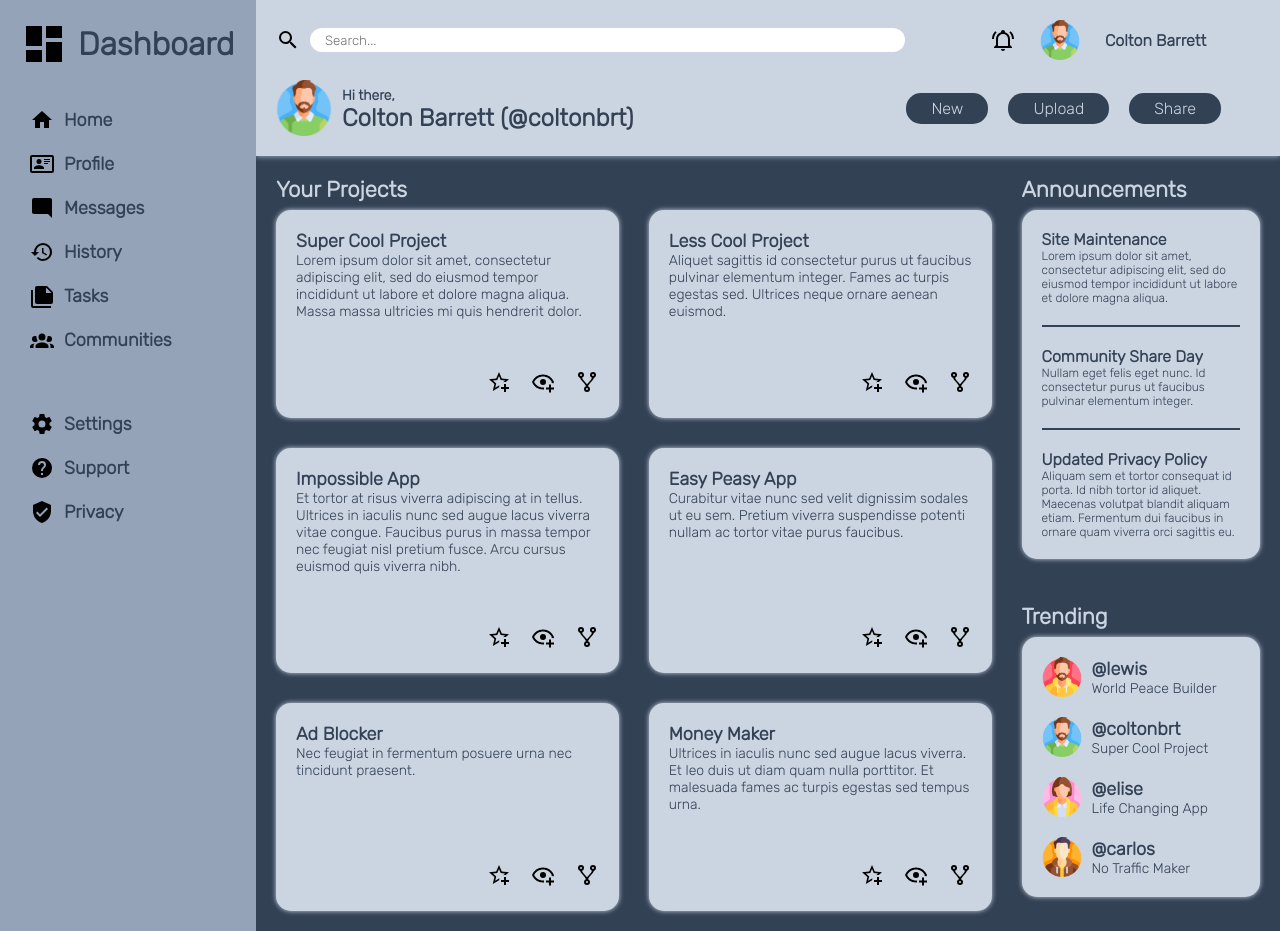
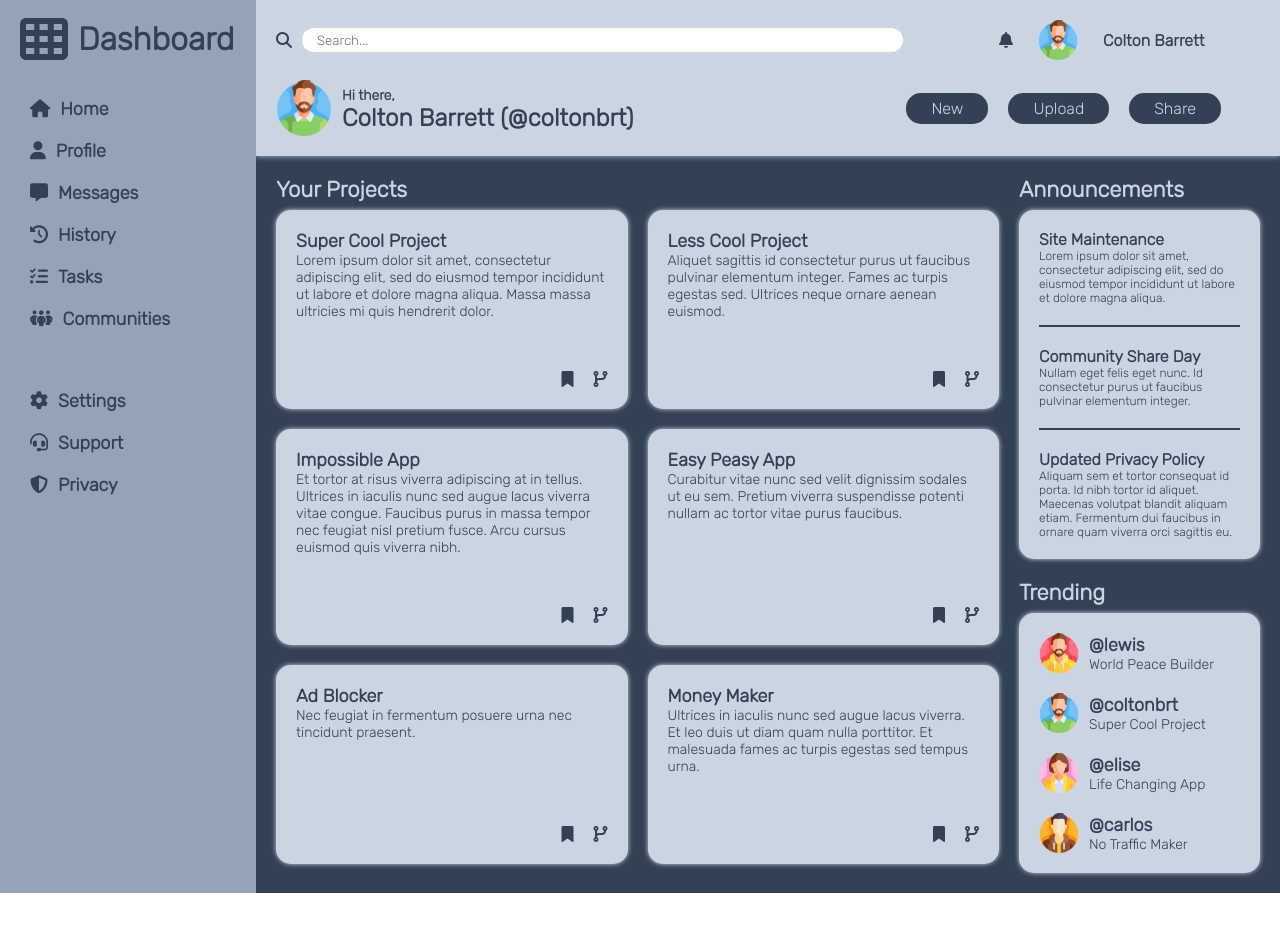
Before and after one commit to rubeans/admin-dashboard, a plain HTML site: page index.html in a window 1280 px wide. After the commit the page ends 893 px from the top, so only its background shows below. Drawn offline with Linux system fonts and the light colour scheme.

Commit message:
remove icons folder and replace with font awesome icons

```diff
--- a/index.html
+++ b/index.html
@@ -5,6 +5,8 @@
   <meta charset="UTF-8">
   <meta http-equiv="X-UA-Compatible" content="IE=edge">
   <meta name="viewport" content="width=device-width, initial-scale=1.0">
+  <!-- FONT AWESOME -->
+  <script src="https://kit.fontawesome.com/676b11367f.js" crossorigin="anonymous"></script>
   <!-- CSS -->
   <link rel="stylesheet" href="style.css">
   <title>Admin Dashboard</title>
@@ -18,11 +20,11 @@
       <!-- top header -->
       <div class="top-header">
         <div class="top-left">
-          <img class="icon" src="./icons/header/magnify.svg">
+          <i class="fa-solid fa-magnifying-glass"></i>
           <input type="text" placeholder="Search...">
         </div>
         <div class="top-right">
-          <img class="icon" src="./icons/header/bell-ring-outline.svg">
+          <i class="fa-solid fa-bell"></i>
           <img class="profile-pic normal-pic" src="./img/man-1.png" alt="admin profile picture">
           <h1 class="small-name">Colton Barrett</h1>
         </div>
@@ -55,9 +57,8 @@
               <p class="project-p">Lorem ipsum dolor sit amet, consectetur adipiscing elit, sed do eiusmod tempor incididunt ut labore et dolore magna aliqua. Massa massa ultricies mi quis hendrerit dolor.</p>
             </div>
             <div class="project-icons">
-              <a href="#"><img class="icon" src="./icons/main/star-plus-outline.svg"></a>
-              <a href="#"><img class="icon" src="./icons/main/eye-plus-outline.svg"></a>
-              <a href="#"><img class="icon" src="./icons/main/source-fork.svg"></a>
+              <a href="#"><i class="fa-solid fa-bookmark"></i></a>
+              <a href="#"><i class="fa-solid fa-code-branch"></i></a>
             </div>
           </div>
           <div class="project-box">
@@ -66,9 +67,8 @@
               <p class="project-p">Aliquet sagittis id consectetur purus ut faucibus pulvinar elementum integer. Fames ac turpis egestas sed. Ultrices neque ornare aenean euismod.</p>
             </div>
             <div class="project-icons">
-              <a href="#"><img class="icon" src="./icons/main/star-plus-outline.svg"></a>
-              <a href="#"><img class="icon" src="./icons/main/eye-plus-outline.svg"></a>
-              <a href="#"><img class="icon" src="./icons/main/source-fork.svg"></a>
+              <a href="#"><i class="fa-solid fa-bookmark"></i></a>
+              <a href="#"><i class="fa-solid fa-code-branch"></i></a>
             </div>
           </div>
           <div class="project-box">
@@ -77,9 +77,8 @@
               <p class="project-p">Et tortor at risus viverra adipiscing at in tellus. Ultrices in iaculis nunc sed augue lacus viverra vitae congue. Faucibus purus in massa tempor nec feugiat nisl pretium fusce. Arcu cursus euismod quis viverra nibh. </p>
             </div>
             <div class="project-icons">
-              <a href="#"><img class="icon" src="./icons/main/star-plus-outline.svg"></a>
-              <a href="#"><img class="icon" src="./icons/main/eye-plus-outline.svg"></a>
-              <a href="#"><img class="icon" src="./icons/main/source-fork.svg"></a>
+              <a href="#"><i class="fa-solid fa-bookmark"></i></a>
+              <a href="#"><i class="fa-solid fa-code-branch"></i></a>
             </div>
           </div>
           <div class="project-box">
@@ -88,9 +87,8 @@
               <p class="project-p">Curabitur vitae nunc sed velit dignissim sodales ut eu sem. Pretium viverra suspendisse potenti nullam ac tortor vitae purus faucibus.</p>
             </div>
             <div class="project-icons">
-              <a href="#"><img class="icon" src="./icons/main/star-plus-outline.svg"></a>
-              <a href="#"><img class="icon" src="./icons/main/eye-plus-outline.svg"></a>
-              <a href="#"><img class="icon" src="./icons/main/source-fork.svg"></a>
+              <a href="#"><i class="fa-solid fa-bookmark"></i></a>
+              <a href="#"><i class="fa-solid fa-code-branch"></i></a>
             </div>
           </div>
           <div class="project-box">
@@ -99,9 +97,8 @@
               <p class="project-p">Nec feugiat in fermentum posuere urna nec tincidunt praesent.</p>
             </div>
             <div class="project-icons">
-              <a href="#"><img class="icon" src="./icons/main/star-plus-outline.svg"></a>
-              <a href="#"><img class="icon" src="./icons/main/eye-plus-outline.svg"></a>
-              <a href="#"><img class="icon" src="./icons/main/source-fork.svg"></a>
+              <a href="#"><i class="fa-solid fa-bookmark"></i></a>
+              <a href="#"><i class="fa-solid fa-code-branch"></i></a>
             </div>
           </div>
           <div class="project-box">
@@ -110,15 +107,12 @@
               <p class="project-p">Ultrices in iaculis nunc sed augue lacus viverra. Et leo duis ut diam quam nulla porttitor. Et malesuada fames ac turpis egestas sed tempus urna.</p>
             </div>
             <div class="project-icons">
-              <a href="#"><img class="icon" src="./icons/main/star-plus-outline.svg"></a>
-              <a href="#"><img class="icon" src="./icons/main/eye-plus-outline.svg"></a>
-              <a href="#"><img class="icon" src="./icons/main/source-fork.svg"></a>
+              <a href="#"><i class="fa-solid fa-bookmark"></i></a>
+              <a href="#"><i class="fa-solid fa-code-branch"></i></a>
             </div>
           </div>
         </div>
       </div>
-      <!-- side content -->
-      <!-- <div class="side-content"> -->
       <!-- announcements -->
       <div class="announcements">
         <h1 class="main-heading">Announcements</h1>
@@ -173,21 +167,20 @@
           </div>
         </div>
       </div>
-      <!-- </div> -->
     </main>
     <!-- sidebar -->
     <div class="sidebar">
-      <h1 class="dash-heading"><img class="dash-icon" src="./icons/sidebar/view-dashboard.svg">Dashboard</h1>
+      <h1 class="dash-heading"><i class="fa-solid fa-table-cells fa-xl"></i>Dashboard</h1>
       <ul class="sidebar-options">
-        <li><a href="#"><img class="icon" src="./icons/sidebar/home.svg">Home</a></li>
-        <li><a href="#"><img class="icon" src="./icons/sidebar/card-account-details-outline.svg">Profile</a></li>
-        <li><a href="#"><img class="icon" src="./icons/sidebar/message-reply.svg">Messages</a></li>
-        <li><a href="#"><img class="icon" src="./icons/sidebar/history.svg">History</a></li>
-        <li><a href="#"><img class="icon" src="./icons/sidebar/note-multiple.svg">Tasks</a></li>
-        <li><a href="#"><img class="icon" src="./icons/sidebar/account-group.svg">Communities</a></li>
-        <li><a href="#"><img class="icon" src="./icons/sidebar/cog.svg">Settings</a></li>
-        <li><a href="#"><img class="icon" src="./icons/sidebar/help-circle.svg">Support</a></li>
-        <li><a href="#"><img class="icon" src="./icons/sidebar/shield-check.svg">Privacy</a></li>
+        <li><a href="#"><i class="fa-solid fa-house"></i>Home</a></li>
+        <li><a href="#"><i class="fa-solid fa-user"></i>Profile</a></li>
+        <li><a href="#"><i class="fa-solid fa-message"></i>Messages</a></li>
+        <li><a href="#"><i class="fa-solid fa-clock-rotate-left"></i>History</a></li>
+        <li><a href="#"><i class="fa-solid fa-list-check"></i>Tasks</a></li>
+        <li><a href="#"><i class="fa-solid fa-people-group"></i>Communities</a></li>
+        <li><a href="#"><i class="fa-solid fa-gear"></i>Settings</a></li>
+        <li><a href="#"><i class="fa-solid fa-headset"></i>Support</a></li>
+        <li><a href="#"><i class="fa-solid fa-shield-halved"></i>Privacy</a></li>
       </ul>
     </div>
   </div>
--- a/style.css
+++ b/style.css
@@ -15,18 +15,6 @@
     font-family: 'Rubik', sans-serif;
 }
 
-.icon {
-    height: 1.5rem;
-}
-
-.dash-icon {
-    height: 3rem;
-}
-
-.profile-pic {
-    height: 2.5rem;
-}
-
 /* project container */
 .container {
     min-height: 100vh;
@@ -35,6 +23,14 @@
     grid-template-areas:
         'sidebar header'
         'sidebar main-content';
+}
+
+.profile-pic {
+    height: 2.5rem;
+}
+
+.fa-solid {
+    color: var(--color-pattern2);
 }
 
 /* header */
@@ -150,11 +146,19 @@ input {
     background-color: var(--color-pattern2);
     display: grid;
     grid-template-columns: 3fr 1fr;
-    gap: 30px;
+    gap: 20px;
     grid-template-areas:
         'projects announcements'
         'projects trending';
     z-index: -1;
+}
+
+.side-box {
+    padding: 20px;
+    display: grid;
+    row-gap: 20px;
+    background-color: var(--color-pattern1);
+    color: var(--color-pattern2);
 }
 
 /* main content - projects */
@@ -165,7 +169,7 @@ input {
 .projects-container {
     display: grid;
     grid-template-columns: repeat(auto-fit, minmax(300px, 1fr));
-    gap: 30px;
+    gap: 20px;
 }
 
 .project-box {
@@ -175,12 +179,6 @@ input {
     justify-content: space-between;
     row-gap: 50px;
     background-color: var(--color-pattern1);
-}
-
-.project-icons {
-    display: flex;
-    align-self: flex-end;
-    gap: 20px;
 }
 
 .project-heading {
@@ -196,26 +194,17 @@ input {
     color: var(--color-pattern2);
 }
 
-/* main content - side content */
-/* .side-content {
-    grid-area: side-content;
-    display: grid;
-    row-gap: 20px;
-} */
+.project-icons {
+    display: flex;
+    align-self: flex-end;
+    gap: 20px;
+}
 
 .project-box,
 .side-box {
     border-radius: 15px;
     -webkit-box-shadow: 0 0 10px var(--color-pattern1);
     box-shadow: 0 0 5px var(--color-pattern1);
-}
-
-.side-box {
-    padding: 20px;
-    display: grid;
-    row-gap: 20px;
-    background-color: var(--color-pattern1);
-    color: var(--color-pattern2);
 }
 
 /* main content - announcements */
```
Also changed, not shown: icons/header/bell-ring-outline.svg (deleted), icons/header/magnify.svg (deleted), icons/main/eye-plus-outline.svg (deleted), icons/main/source-fork.svg (deleted), icons/main/star-plus-outline.svg (deleted), icons/sidebar/account-group.svg (deleted), icons/sidebar/card-account-details-outline.svg (deleted), icons/sidebar/cog.svg (deleted), icons/sidebar/help-circle.svg (deleted), icons/sidebar/history.svg (deleted), icons/sidebar/home.svg (deleted), icons/sidebar/message-reply.svg (deleted), icons/sidebar/note-multiple.svg (deleted), icons/sidebar/shield-check.svg (deleted), 1 more files.
